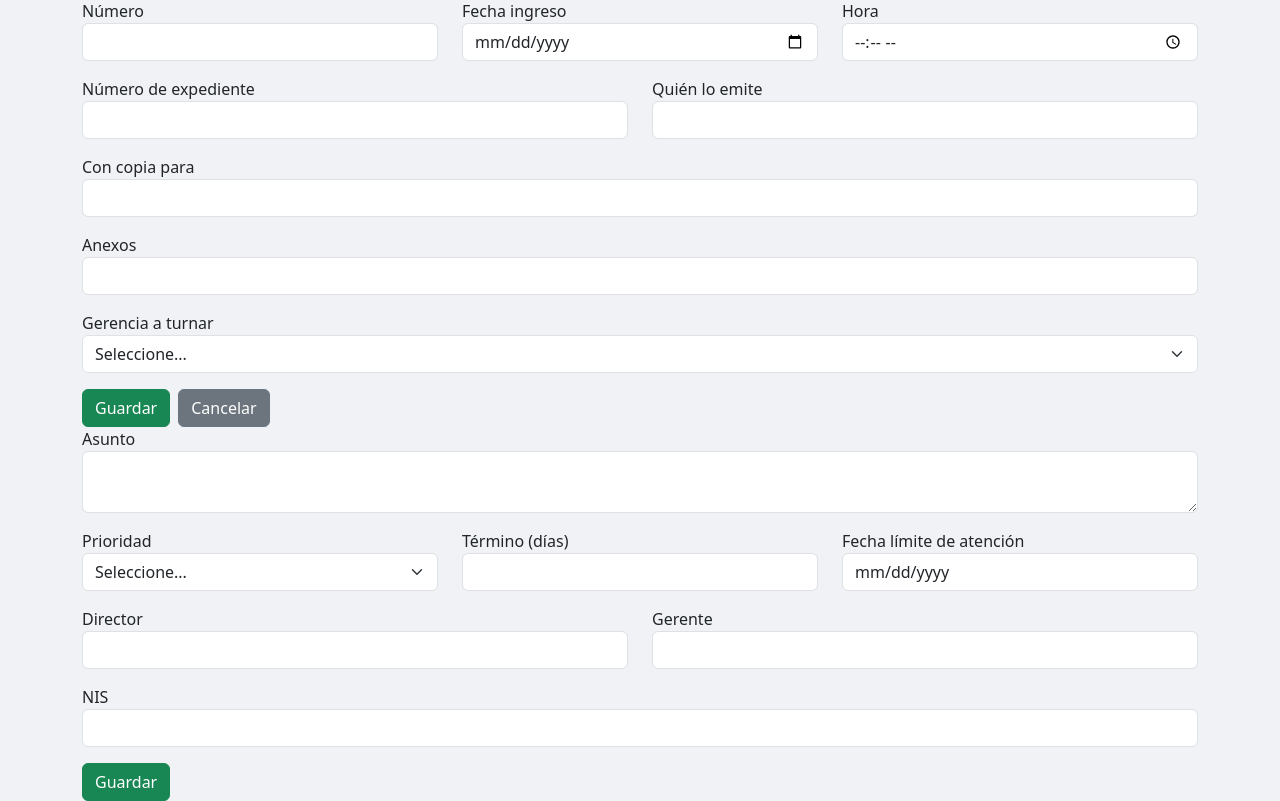
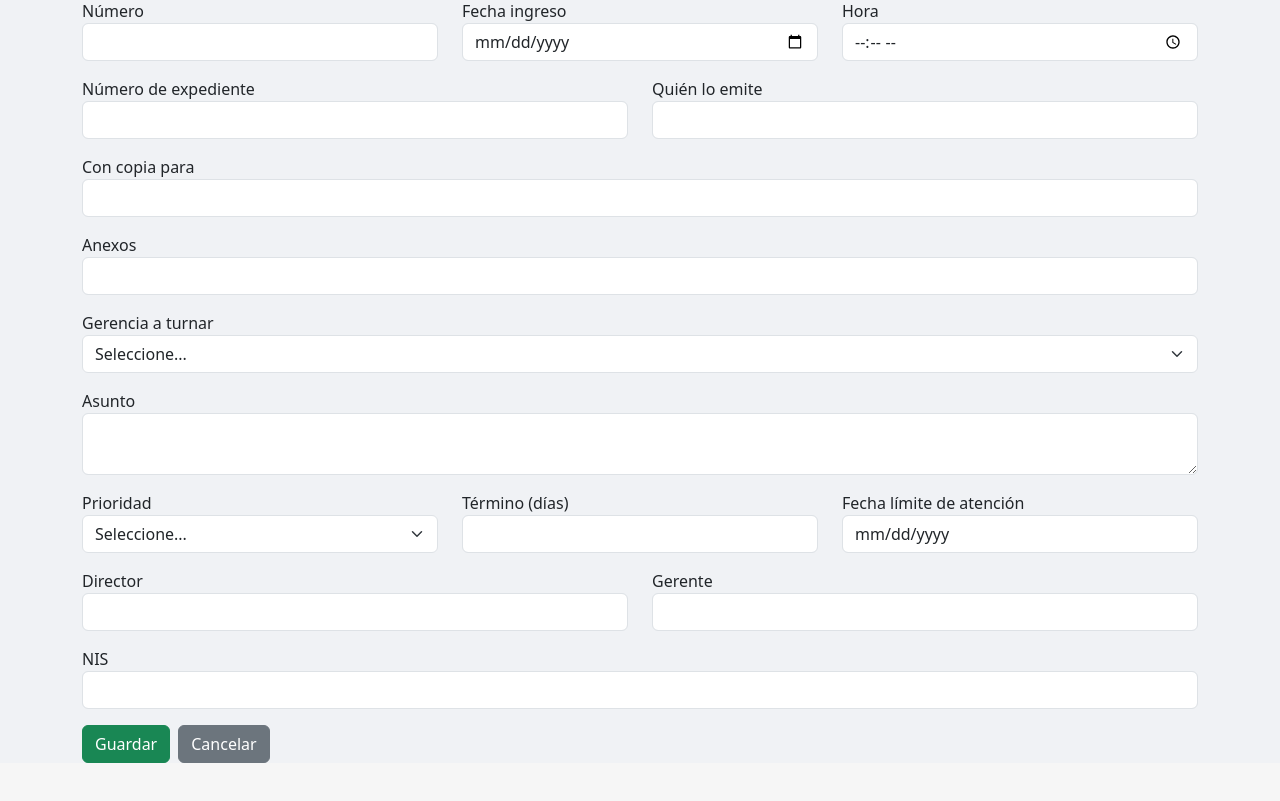
Before and after one commit to adrianalinarestoledo-creator/correspondencia_2026, a Flask app: page /nuevo in a window 1280 px wide. Shown: the part 281-1082 px from the top of the page. After the commit the page ends 1044 px from the top, so only its background shows below. Run offline with Flask 3, Linux system fonts and the light colour scheme; the visitor is signed in with stand-in values (Sample User, id 1).

Commit message:
Update nuevo.html

```diff
--- a/templates/nuevo.html
+++ b/templates/nuevo.html
@@ -57,12 +57,6 @@
         </select>
     </div>
 
-<div class="mt-3 d-flex gap-2">
-    <button class="btn btn-success">Guardar</button>
-    <a href="{{ url_for('lista') }}" class="btn btn-secondary">Cancelar</a>
-</div>
-
-
     <div class="mb-3">
         <label>Asunto</label>
         <textarea name="asunto" class="form-control" required></textarea>
@@ -109,7 +103,11 @@
         <input type="text" name="nis" class="form-control">
     </div>
 
+    <!-- ⭐ SOLO ESTE BLOQUE DE BOTONES DEBE EXISTIR -->
+    <div class="mt-3 d-flex gap-2">
         <button class="btn btn-success">Guardar</button>
+        <a href="{{ url_for('lista') }}" class="btn btn-secondary">Cancelar</a>
+    </div>
 
 </form>
 
```
Lines whose indentation alone changed are shown as unchanged.
